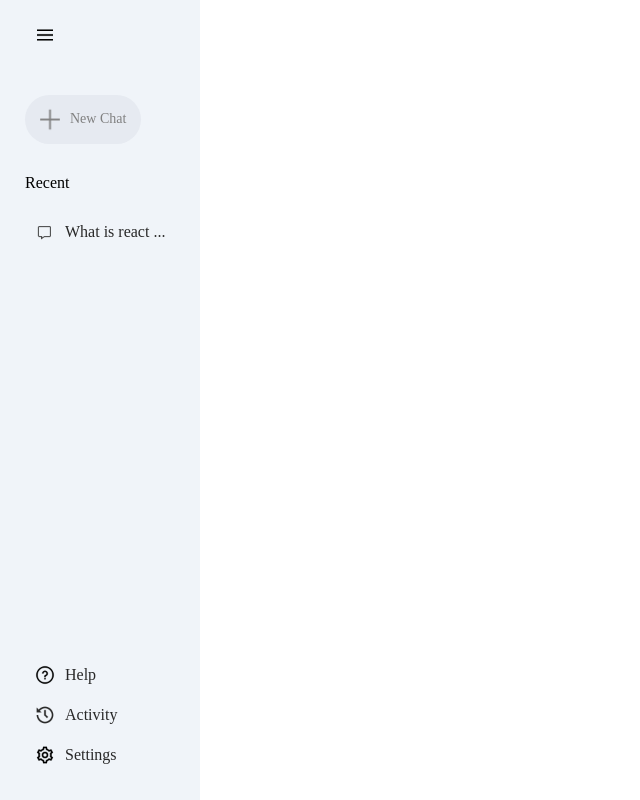
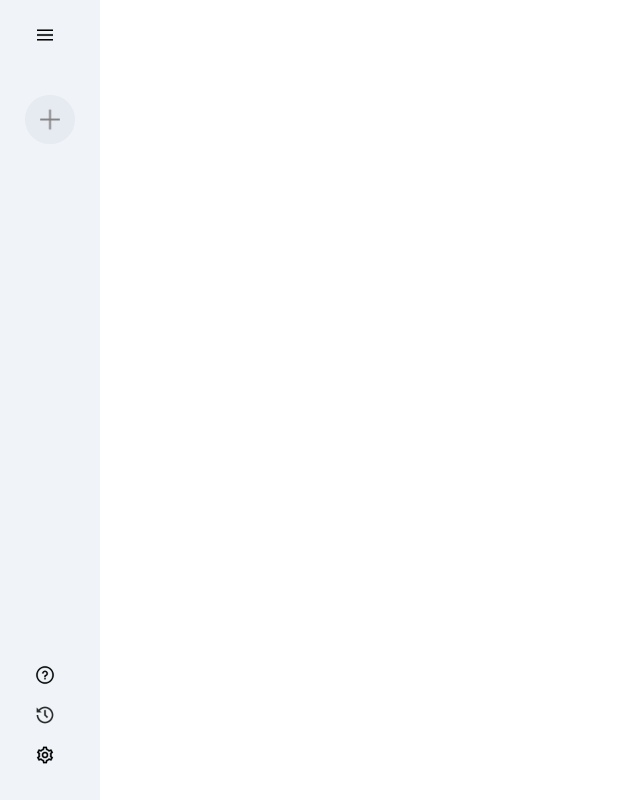
Before and after one commit to Ankit-47/Gemini-clone, a React (Vite) app in the folder gemini-clone/: page / in a window 1280 px wide. Shown: the whole page, without its empty margins (0-640 px from the left). Built offline with nearby package versions, Linux system fonts and the light colour scheme.

Commit message:
collision of side bar

```diff
--- a/gemini-clone/src/Component/Sidebar/Sidebar.jsx
+++ b/gemini-clone/src/Component/Sidebar/Sidebar.jsx
@@ -1,16 +1,21 @@
-import React from 'react';
+import React, { useState } from 'react';
 import './sidebar.css';
 import { assets } from '../../assets/assets';
 
 const Sidebar = () => {
+
+    const [extended,setExtended] = useState(false)
+
+
   return (
     <div className='sidebar'>
       <div className="top">
-        <img className='menu' src={assets.menu_icon} alt=''/>
+        <img onClick={()=>setExtended(prev=>!prev)} className='menu' src={assets.menu_icon} alt=''/>
         <div className='new-chat'>
           <img src={assets.plus_icon} alt=''/>
-          <p>New Chat</p>
+         {extended ? <p>New Chat</p>:null}
         </div>
+        {extended?
            <div className="recent">
            <p className="recent-title">Recent</p>
                <div className="recent-entry">
@@ -18,19 +23,20 @@
                    <p>What is react ... </p>
                </div>
        </div>
+       :null}
       </div>
       <div className="bottom">
         <div className="bottom-item recent-entry">
             <img src={assets.question_icon} alt =''/>
-            <p>Help</p>
+          {extended ? <p>Help</p>:null}
         </div>
         <div className="bottom-item recent-entry">
             <img src={assets.history_icon} alt =''/>
-            <p>Activity</p>
+         { extended?  <p>Activity</p>:null}
         </div>
         <div className="bottom-item recent-entry">
             <img src={assets.setting_icon} alt =''/>
-            <p>Settings</p>
+           {extended ?<p>Settings</p>:null}
         </div>
       </div>
     </div>
```
Lines whose indentation alone changed are shown as unchanged.
